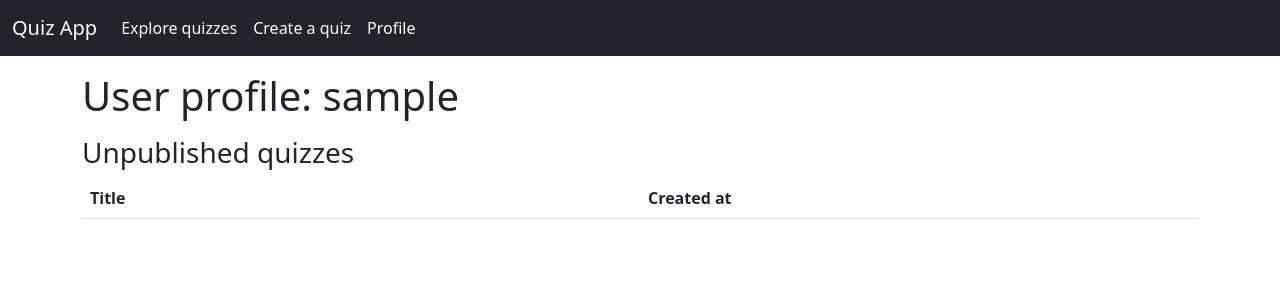
After one commit to borisust/DjangoQuizApp, a Django app: page /users/me in a window 1280 px wide. The commit adds this page. Shown: the top 300 px of the page. Run offline with Django 5.2, Linux system fonts and the light colour scheme; the visitor is signed in with stand-in values (Sample User, id 1); data that the repository does not hold is empty.

Commit message:
Added user profile, added toasts, enabled quiz deletion

```diff
--- a/OnlineQuizApp/settings.py
+++ b/OnlineQuizApp/settings.py
@@ -109,7 +109,7 @@ AUTH_PASSWORD_VALIDATORS = [
 
 LANGUAGE_CODE = 'en-us'
 
-TIME_ZONE = 'UTC'
+TIME_ZONE = 'NZ'
 
 USE_I18N = True
 
--- a/mainapp/forms.py
+++ b/mainapp/forms.py
@@ -13,3 +13,4 @@ class QuestionForm(ModelForm):
     class Meta:
         model = Question
         fields = ['type', 'text', 'image', 'explanation']
+        help_texts = {'explanation': 'Explanation text is shown after a quiz response is submitted.'}
--- /dev/null
+++ b/mainapp/static/base.js
@@ -0,0 +1,7 @@
+
+function showError(text){
+    $('#error_message').html(text);
+    const toastEl = document.getElementById('toast_error');
+    const toast = new bootstrap.Toast(toastEl);
+    toast.show();
+}
--- /dev/null
+++ b/mainapp/static/profile.js
@@ -0,0 +1,29 @@
+const csrf = document.getElementsByName('csrfmiddlewaretoken')[0].value;
+
+
+function deleteQuiz(id){
+    let btnConfirm = document.getElementById('btn_confirm_delete');
+    btnConfirm.replaceWith(btnConfirm.cloneNode(true));
+    $('#btn_confirm_delete').click(()=>{
+        $.ajax({
+            url: `/quizzes/${id}/delete`,
+            type: 'POST',
+            data: {
+                'csrfmiddlewaretoken': csrf
+            },
+            success: function(response){
+                if (response.success){
+                    document.getElementById(`quiz_${id}`).remove();
+                }else{
+                    showError('Something went wrong...');
+                }
+            },
+            error: function(xhr, status, error){
+                showError(error);
+            }
+        });
+    });
+    const toastEl = document.getElementById('toast_confirm_delete');
+    const toast = new bootstrap.Toast(toastEl);
+    toast.show();
+}
--- a/mainapp/templates/layout.html
+++ b/mainapp/templates/layout.html
@@ -1,5 +1,5 @@
 <!DOCTYPE html>
-
+{% load static %}
 
 <html lang="en">
 <head>
@@ -10,6 +10,8 @@
             Title
         {% endblock %}
     </title>
+    <link rel="icon" type="image/x-icon" href="{% static 'favicon.ico' %}" >
+
     <!-- bootstrap -->
     <link href="https://cdn.jsdelivr.net/npm/bootstrap@5.2.3/dist/css/bootstrap.min.css" rel="stylesheet" integrity="sha384-rbsA2VBKQhggwzxH7pPCaAqO46MgnOM80zW1RWuH61DGLwZJEdK2Kadq2F9CUG65" crossorigin="anonymous">
     <script src="https://cdn.jsdelivr.net/npm/bootstrap@5.2.3/dist/js/bootstrap.bundle.min.js" integrity="sha384-kenU1KFdBIe4zVF0s0G1M5b4hcpxyD9F7jL+jjXkk+Q2h455rYXK/7HAuoJl+0I4" crossorigin="anonymous"></script>
@@ -17,6 +19,8 @@
     <!-- jquery -->
     <script src="https://ajax.googleapis.com/ajax/libs/jquery/3.7.1/jquery.min.js"></script>
 
+    <!-- my scripts -->
+    <script src="{% static 'base.js' %}" defer></script>
     {% block scripts %}
 
     {% endblock %}
@@ -37,7 +41,7 @@
                         <a class="nav-link active" href="{% url 'createQuiz' %}">Create a quiz</a>
                     </li>
                     <li class="nav-item">
-                        <a class="nav-link active" href="users/me">Profile</a>
+                        <a class="nav-link active" href="{% url 'userProfile' %}">Profile</a>
                     </li>
                 </ul>
             </div>
@@ -47,6 +51,20 @@
         {% block content %}
 
         {% endblock %}
+        <div class="toast-container position-fixed bottom-0 end-0 p-3" id="toast-container" >
+            {% block toasts %}
+
+            {% endblock %}
+            <div id="toast_error" class="toast" role="alert" aria-live="assertive" aria-atomic="true">
+                <div class="toast-header">
+                    <strong class="me-auto">ERROR</strong>
+                    <button type="button" class="btn-close" data-bs-dismiss="toast" aria-label="Close"></button>
+                </div>
+                <div class="toast-body" id="error_message">
+                    ERROR
+                </div>
+            </div>
+        </div>
     </main>
 </body>
 </html>
--- /dev/null
+++ b/mainapp/templates/users/profile.html
@@ -0,0 +1,56 @@
+{% extends 'layout.html' %}
+{% load static %}
+
+{% block title %}
+    User profile: {{ username }}
+{% endblock %}
+
+{% block scripts %}
+    <script src="{% static 'profile.js' %}" defer></script>
+{% endblock %}
+
+{% block content %}
+{% csrf_token %}
+<div class="container">
+    <h1>User profile: {{ username }}</h1>
+    <div class="my-3">
+        <h3>Unpublished quizzes</h3>
+        <table id="quizzes" class="table table-hover">
+            <thead>
+                <tr>
+                    <th class="w-50">Title</th>
+                    <th class="w-25">Created at</th>
+                    <th class="w-25"></th>
+                </tr>
+            </thead>
+            <tbody>
+            {% for quiz in quizzes %}
+                <tr id="quiz_{{ quiz.id }}">
+                    <td class="w-50">{{ quiz.title }}</td>
+                    <td class="w-25">{{ quiz.created_at|date:'Y-m-d H:i' }}</td>
+                    <td class="w-25 p-0">
+                        <div class="d-inline-block w-50 p-1">
+                            <a href="{% url 'editQuiz' quizID=quiz.id %}" class="w-100 btn btn-info">Edit/Publish</a>
+                        </div><div class="d-inline-block w-50 p-1">
+                            <button type="button" onclick="deleteQuiz({{ quiz.id }})" class="w-100 btn btn-danger">Delete</button>
+                        </div>
+                    </td>
+                </tr>
+            {% endfor %}
+            </tbody>
+        </table>
+    </div>
+</div>
+{% endblock %}
+
+{% block toasts %}
+    <div id="toast_confirm_delete" class="toast" role="alert" aria-live="assertive" aria-atomic="true">
+        <div class="toast-body">
+            Are you sure you want to delete a quiz? This cannot be undone.
+            <div class="mt-2 pt-2 border-top">
+                <button id="btn_confirm_delete" type="button" class="btn btn-primary btn-sm" data-bs-dismiss="toast">Confirm</button>
+                <button type="button" class="btn btn-secondary btn-sm" data-bs-dismiss="toast">Cancel </button>
+            </div>
+        </div>
+    </div>
+{% endblock %}
--- a/mainapp/urls.py
+++ b/mainapp/urls.py
@@ -5,9 +5,12 @@ urlpatterns = [
     path('', views.home, name='home'),
     path('users/register', views.registration, name='registration'),
     path('users/login', views.authentication, name='authentication'),
+    path('users/logoff', views.logoff, name='logoff'),
+    path('users/me', views.userProfile, name='userProfile'),
     path('quizzes/create', views.createQuiz, name='createQuiz'),
     path('quizzes/<int:quizID>', views.editQuiz, name='editQuiz'),
     path('quizzes/<int:quizID>/add_question', views.addQuestion, name='addQuestion'),
+    path('quizzes/<int:quizID>/delete', views.deleteQuiz, name='deleteQuiz'),
     path('questions/<int:questionID>/delete', views.deleteQuestion, name='deleteQuestion'),
     path('questions/<int:questionID>', views.editQuestion, name='editQuestion')
 ]
--- a/mainapp/views.py
+++ b/mainapp/views.py
@@ -3,7 +3,7 @@ import os.path
 from django.http import QueryDict, JsonResponse, Http404, HttpResponseForbidden
 from django.shortcuts import render, redirect
 from django.contrib.auth.forms import UserCreationForm, AuthenticationForm
-from django.contrib.auth import login
+from django.contrib.auth import login, logout
 from django.templatetags.static import static
 
 from mainapp.forms import QuizForm, QuestionForm
@@ -37,6 +37,11 @@ def authentication(request):
     else:
         form = AuthenticationForm()
     return render(request, 'users/login.html', {'form': form})
+
+
+def logoff(request):
+    logout(request)
+    return redirect('home')
 
 
 def createQuiz(request):
@@ -161,3 +166,24 @@ def editQuestion(request, questionID):
         return JsonResponse({'success': True, 'edit': True, 'id': question.id, 'text': question.text, 'image': url})
     else:
         return JsonResponse({'success': False, 'errors': form.errors})
+
+
+def userProfile(request):
+    if request.user.is_authenticated:
+        quizzes = Quiz.objects.filter(author=request.user)
+        return render(request, 'users/profile.html', {'quizzes': quizzes, 'username': request.user.username})
+    return redirect('authentication')
+
+
+def deleteQuiz(request, quizID):
+    if request.headers.get('x-requested-with') != 'XMLHttpRequest':
+        # ajax only
+        return redirect('home')
+    try:
+        quiz = Quiz.objects.get(pk=quizID)
+    except Quiz.DoesNotExist:
+        raise Http404
+    if request.user != quiz.author or request.method != 'POST':
+        return HttpResponseForbidden(request)
+    quiz.delete()
+    return JsonResponse({'success': True})
```
Also changed, not shown: mainapp/static/creator.js (+40 -39 lines), mainapp/templates/quizzes/_question_editor.html (+6 -5 lines), mainapp/templates/quizzes/creator.html (+7 -5 lines).
